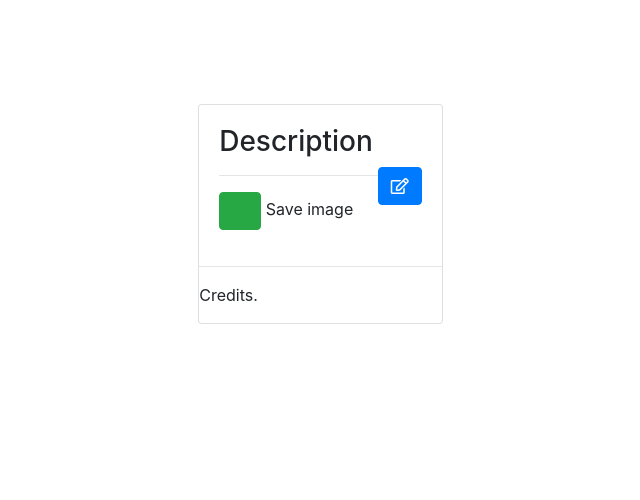
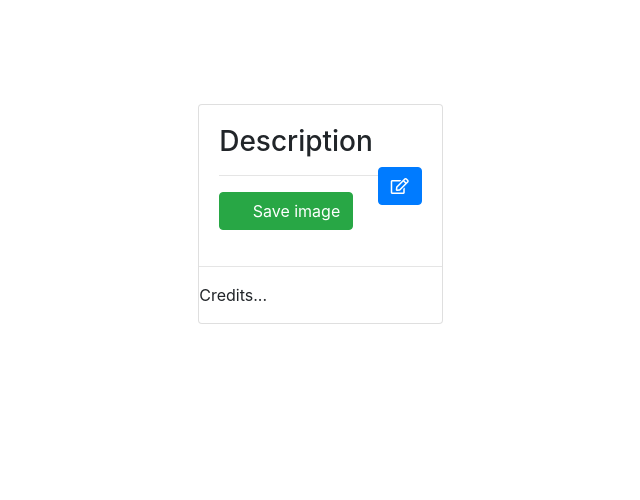
Before and after one commit to matteoferla/MichelaNGLo-app, a Python web app: template pymol_ngl_transpiler_app/templates/user_protein.mako in a window 1280 px wide. Shown: the top 500 px of the page, without its empty margins (594-1234 px from the left). Run offline with Mako, Linux system fonts and the light colour scheme; the template is opened without the code that fills it, so the values that code supplies are empty; some libraries are stand-ins or nearby versions.

Commit message:
:art: this looks less crappy

```diff
--- a/pymol_ngl_transpiler_app/templates/user_protein.mako
+++ b/pymol_ngl_transpiler_app/templates/user_protein.mako
@@ -14,9 +14,9 @@
                     <div class="float-right"><button type="button" class="btn btn-primary" id="edit_btn" data-target="#edit_modal" data-toggle="modal"><i class="far fa-edit"></i></button></div>
                         <p>${description}</p>
                         <hr/>
-                        <button type="button" class="btn btn-success" id="save"><i class="far fa-camera"></i></button> Save image</div>
+                        <button type="button" class="btn btn-success" id="save"><i class="far fa-camera"></i> Save image</button></div>
                         <hr/>
-                        <p>Credits.</p>
+                        <p>Credits...</p>
                     </div>
                 </div>
         </div>
```
